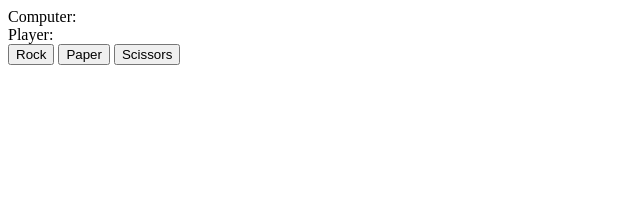
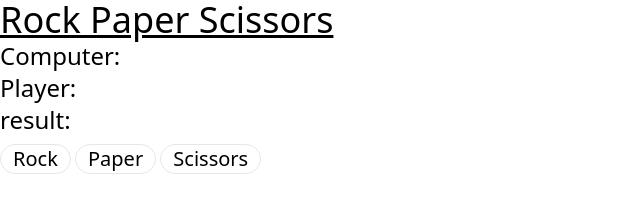
Before and after one commit to Hami1d/JSRockpaperscissors, a website: page src/index.html in a window 1280 px wide. Shown: the whole page, without its empty margins (0-640 px from the left). Drawn offline with Linux system fonts and the light colour scheme.

Commit message:
tailwind

```diff
--- a/src/index.html
+++ b/src/index.html
@@ -8,23 +8,27 @@
     <title>Document</title>
 </head>
 <body>
-    <div>Computer:
-        <span id="Cresult"></span>
+    <div class="">
+        <h1 class="text-4xl font-awesome underline">Rock Paper Scissors</h1>
+
+        <div class="text-2xl">
+            <h2>Computer: <span id="Cresult"></span></h2>
+        </div>
+
+        <div class="text-2xl">
+            <h2>Player: <span id="Presult"></span></h2>
+        </div>
+
+        <div class="text-2xl">
+            <h2>result: <span id="result"></span></h2>
+        </div>
+
+        <div class="mt-2">
+            <button class="border rounded-full border-solid px-3 text-xl" id="choice">Rock</button>
+            <button class="border rounded-full border-solid px-3 text-xl"  id="choice">Paper</button>
+            <button class="border rounded-full border-solid px-3 text-xl"  id="choice">Scissors</button>
+        </div>
     </div>
-    <div>Player:
-        <span id="Presult"></span>
-    </div>
-
-    <div>
-        <span id="result"></span>
-    </div>
-
-    <div>
-        <button id="choice">Rock</button>
-        <button id="choice">Paper</button>
-        <button id="choice">Scissors</button>
-    </div>
-
     <script src="../scripts/main.js"></script>
 </body>
 </html>
--- /dev/null
+++ b/src/input.css
@@ -0,0 +1,3 @@
+@tailwind base;
+@tailwind components;
+@tailwind utilities;
--- /dev/null
+++ b/tailwind.config.js
@@ -0,0 +1,8 @@
+/** @type {import('tailwindcss').Config} */
+module.exports = {
+  content: ["./src/**/*.{html,js}"],
+  theme: {
+    extend: {},
+  },
+  plugins: [],
+}
```
Also changed, not shown: package.json (added, +14 -0 lines), src/style.css, 2 other files.
